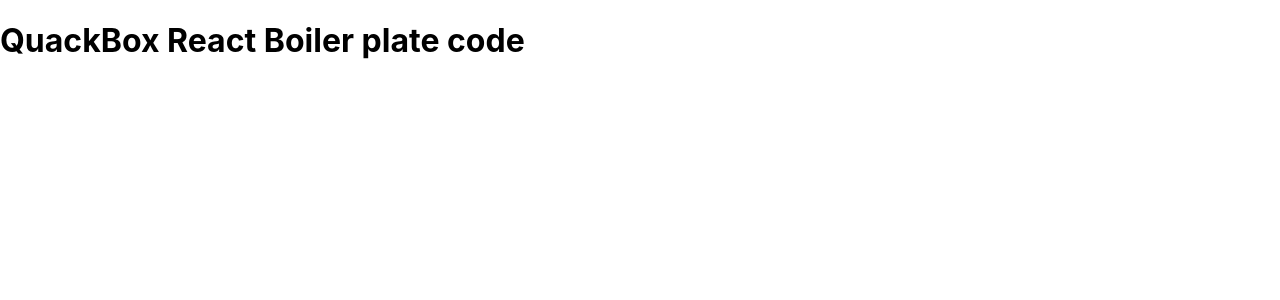
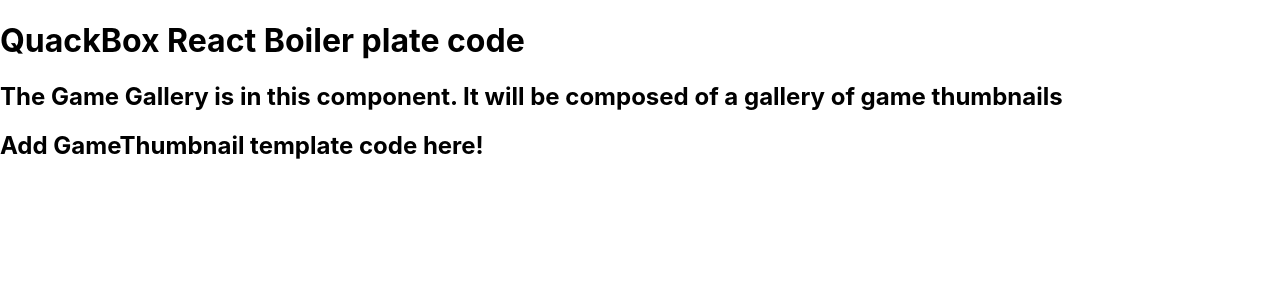
Before and after one commit to rit-coms/COMS-Console, a React (Create React App) app in the folder frontend/: page / in a window 1280 px wide. Shown: the top 300 px of the page. Built offline with nearby package versions, Linux system fonts and the light colour scheme.

Commit message:
Added in necessaary components and pages that still need to be implemented

```diff
--- a/frontend/src/App.js
+++ b/frontend/src/App.js
@@ -1,9 +1,11 @@
 import './App.css';
+import GameGallery from './components/GameGallery';
 
 function App() {
   return (
     <div>
       <h1>QuackBox React Boiler plate code</h1>
+      <GameGallery></GameGallery>
     </div>
   );
 }
--- /dev/null
+++ b/frontend/src/components/GameGallery.js
@@ -0,0 +1,10 @@
+import GameThumbnail from "./GameThumbnail";
+
+export default function GameGallery() {
+	return (
+		<div>
+			<h2>The Game Gallery is in this component. It will be composed of a gallery of game thumbnails</h2>
+			<GameThumbnail></GameThumbnail>
+		</div>
+	)
+}
--- /dev/null
+++ b/frontend/src/components/GameThumbnail.js
@@ -0,0 +1,7 @@
+export default function GameThumbnail() {
+	return (
+		<div>
+			<h2>Add GameThumbnail template code here!</h2>
+		</div>
+	)
+}
```
Also changed, not shown: frontend/src/components/GameInfoCard.js (added, +7 -0 lines), frontend/src/components/GameSearchOverlay.js (added, +7 -0 lines), frontend/src/pages/GameGalleryPage.js (added, +7 -0 lines), frontend/src/pages/HomePage.js (added, +7 -0 lines), frontend/src/pages/LandingPage.js (added, +7 -0 lines).
